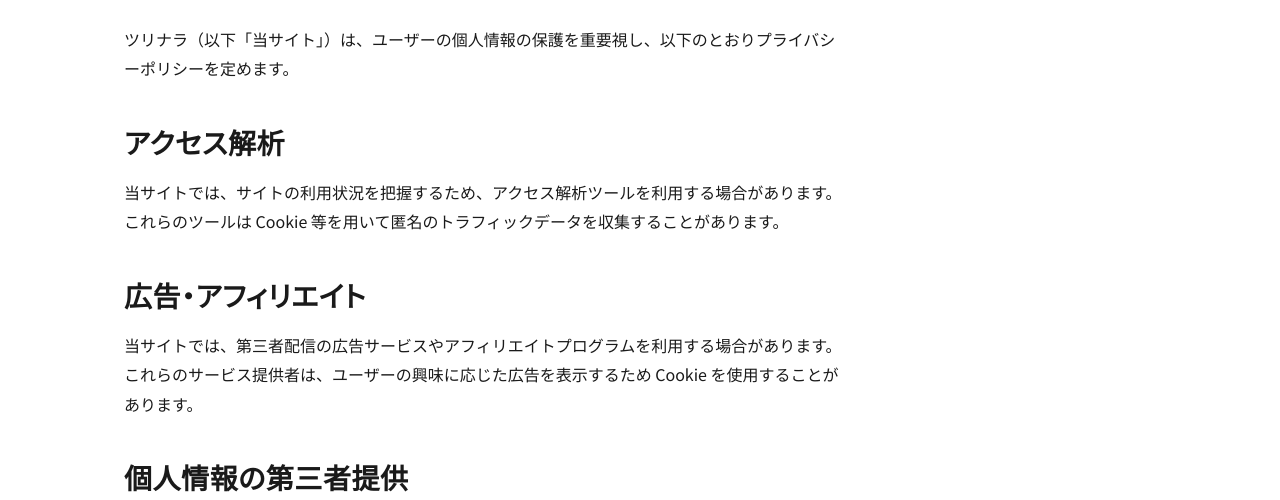
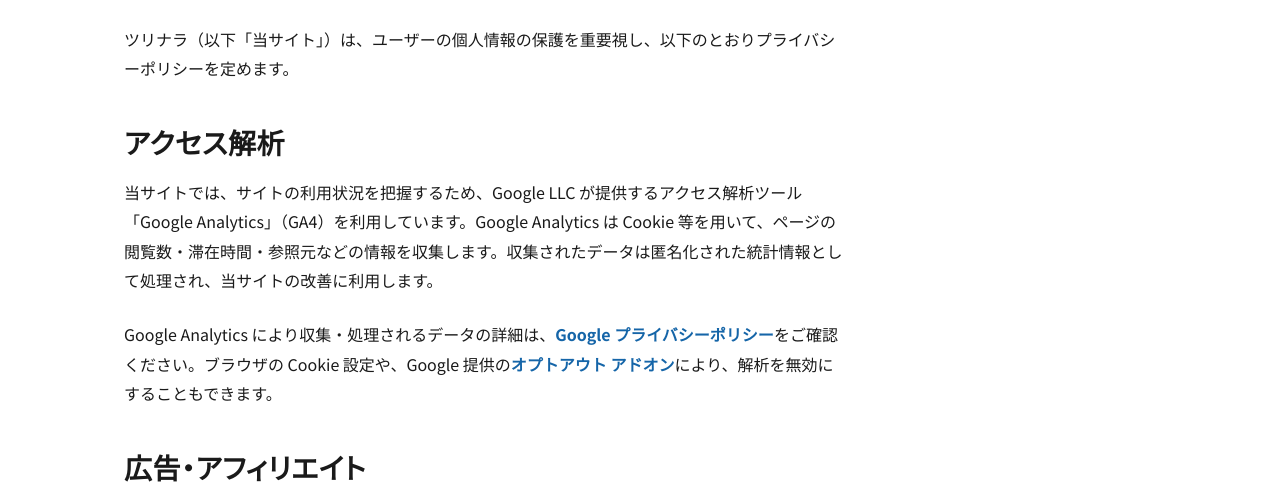
Before and after one commit to ATOHSaaa/anglers-note, an Astro site: page /privacy in a window 1280 px wide. Shown: the part 261-761 px from the top of the page. Built offline with nearby package versions, Linux system fonts and the light colour scheme; Astro itself is replaced by a stand-in of ours.

Commit message:
プライバシーポリシーの更新

```diff
--- a/src/pages/privacy.astro
+++ b/src/pages/privacy.astro
@@ -11,7 +11,10 @@
       </p>
       <h2>アクセス解析</h2>
       <p>
-        当サイトでは、サイトの利用状況を把握するため、アクセス解析ツールを利用する場合があります。これらのツールは Cookie 等を用いて匿名のトラフィックデータを収集することがあります。
+        当サイトでは、サイトの利用状況を把握するため、Google LLC が提供するアクセス解析ツール「Google Analytics」（GA4）を利用しています。Google Analytics は Cookie 等を用いて、ページの閲覧数・滞在時間・参照元などの情報を収集します。収集されたデータは匿名化された統計情報として処理され、当サイトの改善に利用します。
+      </p>
+      <p>
+        Google Analytics により収集・処理されるデータの詳細は、<a href="https://policies.google.com/privacy" rel="noopener noreferrer" target="_blank">Google プライバシーポリシー</a>をご確認ください。ブラウザの Cookie 設定や、Google 提供の<a href="https://tools.google.com/dlpage/gaoptout" rel="noopener noreferrer" target="_blank">オプトアウト アドオン</a>により、解析を無効にすることもできます。
       </p>
       <h2>広告・アフィリエイト</h2>
       <p>
```
